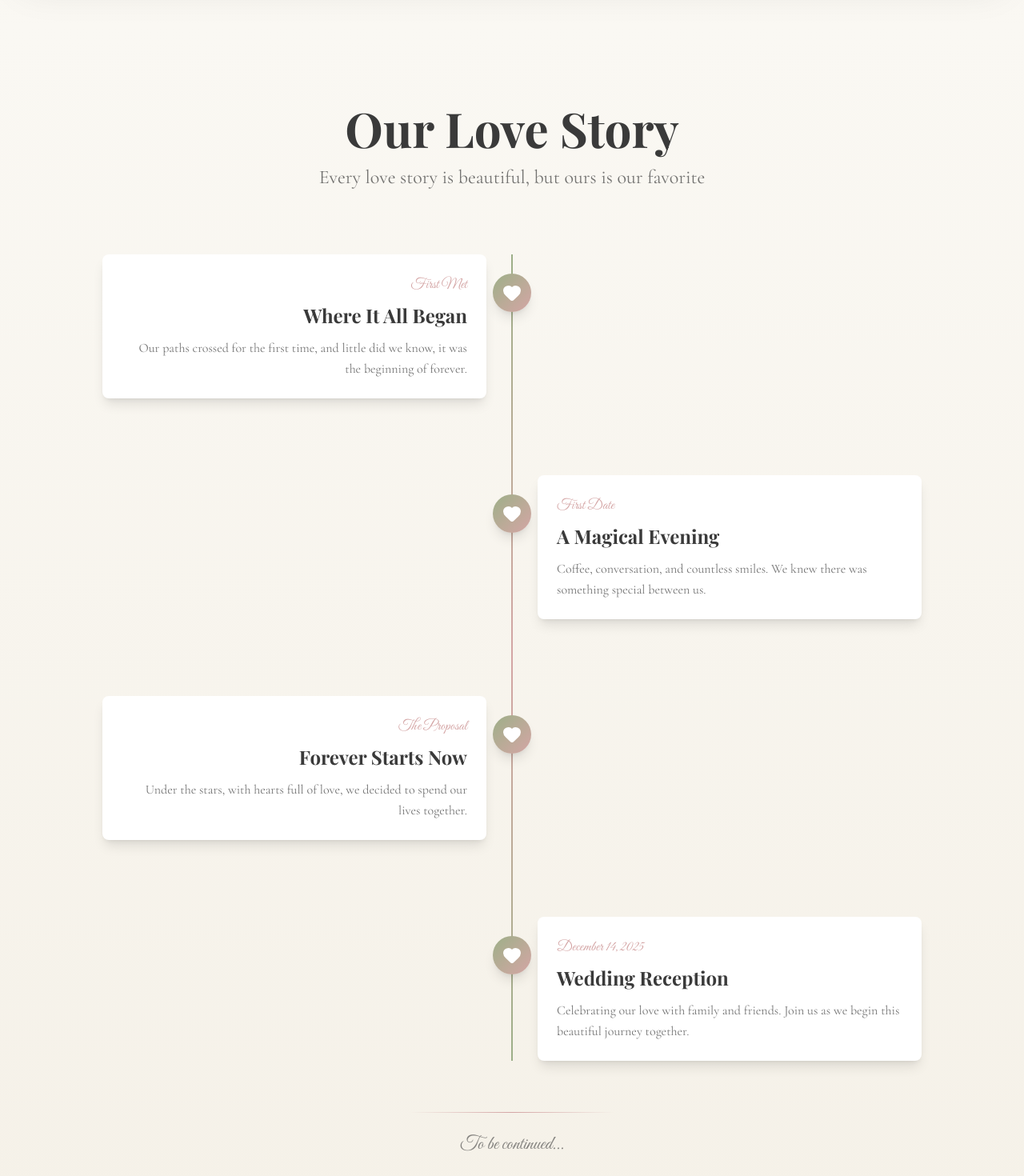
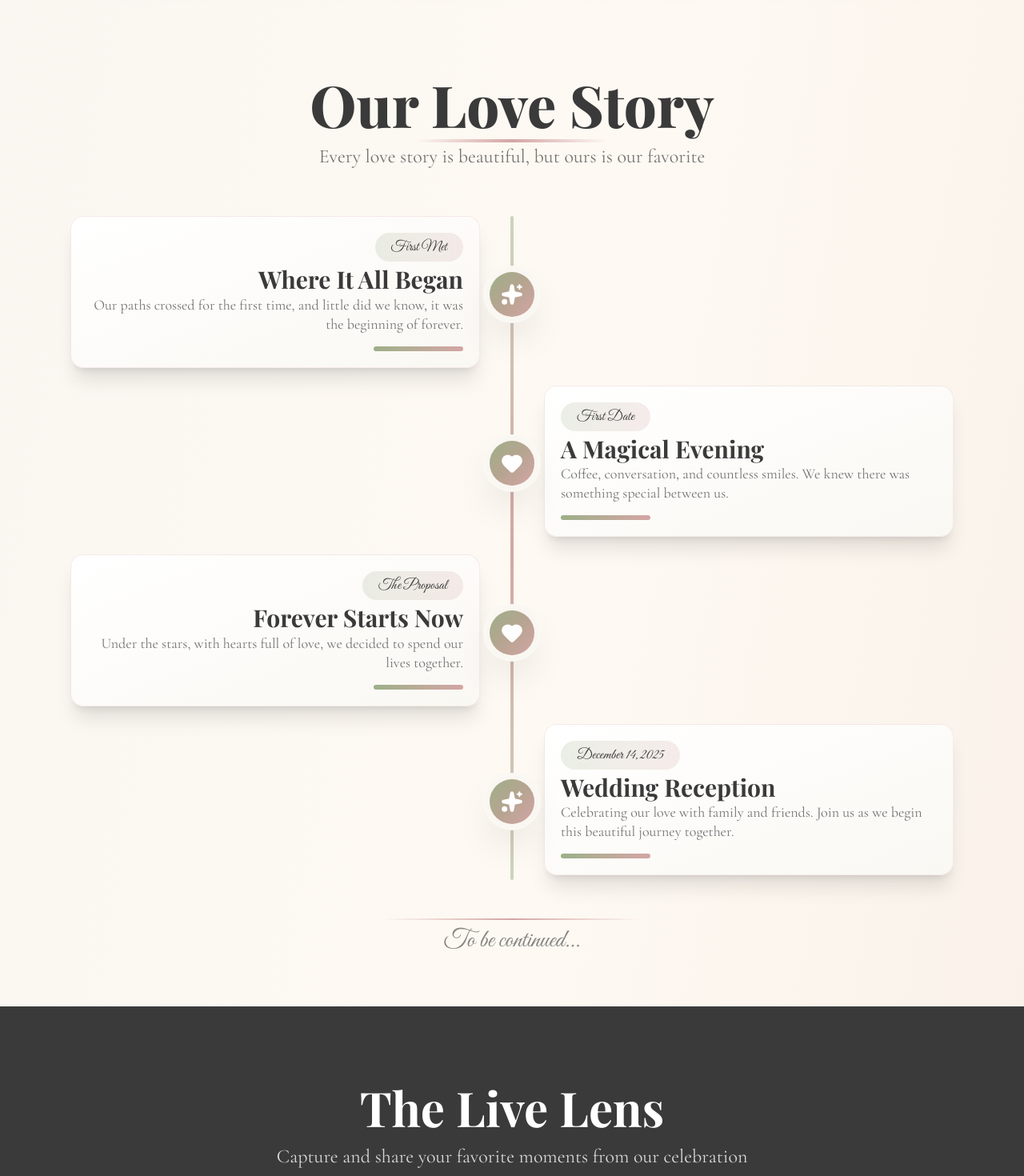
Before and after one commit to MuktadulIslam/forever-begins, a Next.js app: page / in a window 1280 px wide. Shown: the part 2180-3650 px from the top of the page at 80% size. Built offline with nearby package versions, Linux system fonts and the light colour scheme.

Commit message:
Fact: complete the LoveStoryTimeline

```diff
--- a/src/components/EventDetails.tsx
+++ b/src/components/EventDetails.tsx
@@ -29,7 +29,7 @@ export default function EventDetails() {
     };
 
     return (
-        <section className="relative w-full overflow-hidden bg-linear-to-b from-[#faf8f3] via-[#f5f2ea] to-[#faf8f3] px-4 py-6 smLpy-10 md:py-16">
+        <section className="relative w-full px-4 py-6 smLpy-10 md:py-16">
 
             <div ref={ref} className="relative mx-auto max-w-7xl">
                 {/* Elegant Header */}
@@ -42,9 +42,10 @@ export default function EventDetails() {
                     <h2 className="font-playfair md:mb-2 text-3xl sm:text-4xl md:text-5xl lg:text-7xl font-extrabold text-[#3a3a3a]">
                         Celebration Details {/* When & Where */}
                     </h2>
-                    <p className="font-cormorant font-semibold mx-auto max-w-2xl text-base  sm:text-lg lg:text-3xl text-[#3a3a3a]/80">
-                        We can't wait to celebrate this special day with you
-                    </p>
+                    <div className="mx-auto h-0.5 lg:h-1 w-40 sm:w-48 lg:w-60 bg-linear-to-r from-transparent via-[#d4a5a5] to-transparent sm:mb-1 lg:mb-2 rounded-full" />
+                    <p className="font-cormorant text-lg sm:text-xl lg:text-2xl text-[#3a3a3a]/70 max-w-2xl mx-auto leading-5">
+						We can't wait to celebrate this special day with you
+					</p>
                 </motion.div>
 
                 {/* Enhanced Main Card */}
@@ -52,11 +53,11 @@ export default function EventDetails() {
                     variants={containerVariants}
                     initial="hidden"
                     animate={isInView ? "visible" : "hidden"}
-                    className="relative overflow-hidden rounded-2xl bg-white shadow-2xl shadow-black/10"
+                    className="relative rounded-2xl bg-white shadow-xl shadow-black/10"
                 >
                     {/* Decorative corner accents */}
-                    <div className="pointer-events-none absolute left-0 top-0 h-32 w-32 bg-linear-to-br from-[#9caf88]/10 to-transparent" />
-                    <div className="pointer-events-none absolute bottom-0 right-0 h-32 w-32 bg-linear-to-tl from-[#d4a5a5]/10 to-transparent" />
+                    <div className="pointer-events-none absolute left-0 top-0 h-32 w-32 bg-linear-to-br rounded-tl-2xl from-[#9caf88]/10 to-transparent" />
+                    <div className="pointer-events-none absolute bottom-0 right-0 h-32 w-32 bg-linear-to-tl rounded-br-2xl from-[#d4a5a5]/10 to-transparent" />
 
                     <div className="grid gap-0 lg:grid-cols-5">
                         {/* Left Side - Event Info (3 columns) */}
--- a/src/components/LoveStoryTimeline.tsx
+++ b/src/components/LoveStoryTimeline.tsx
@@ -3,72 +3,221 @@
 import { motion } from 'framer-motion';
 import { useInView } from 'framer-motion';
 import { useRef } from 'react';
-import { Heart } from 'lucide-react';
+import { Heart, Sparkles } from 'lucide-react';
 
 interface TimelineEvent {
 	date: string;
 	title: string;
 	description: string;
+	icon?: 'heart' | 'sparkles';
 }
 
 const timelineEvents: TimelineEvent[] = [
 	{
 		date: "First Met",
 		title: "Where It All Began",
-    description: "Our paths crossed for the first time, and little did we know, it was the beginning of forever."
+		description: "Our paths crossed for the first time, and little did we know, it was the beginning of forever.",
+		icon: 'sparkles'
 	},
 	{
 		date: "First Date",
 		title: "A Magical Evening",
-    description: "Coffee, conversation, and countless smiles. We knew there was something special between us."
+		description: "Coffee, conversation, and countless smiles. We knew there was something special between us.",
+		icon: 'heart'
 	},
 	{
 		date: "The Proposal",
 		title: "Forever Starts Now",
-    description: "Under the stars, with hearts full of love, we decided to spend our lives together."
+		description: "Under the stars, with hearts full of love, we decided to spend our lives together.",
+		icon: 'heart'
 	},
 	{
 		date: "December 14, 2025",
 		title: "Wedding Reception",
-    description: "Celebrating our love with family and friends. Join us as we begin this beautiful journey together."
+		description: "Celebrating our love with family and friends. Join us as we begin this beautiful journey together.",
+		icon: 'sparkles'
 	}
 ];
 
 function TimelineItem({ event, index }: { event: TimelineEvent; index: number }) {
 	const ref = useRef(null);
-  const isInView = useInView(ref, { once: true, margin: "-50px" });
-  const isLeft = index % 2 === 0;
+	const isInView = useInView(ref, { once: true, margin: "-20px" });
+	const isEven = index % 2 === 0;
+
+	const cardVariants = {
+		hidden: { opacity: 0, y: 50, scale: 0.95 },
+		visible: {
+			opacity: 1,
+			y: 0,
+			scale: 1,
+			transition: {
+				duration: 0.6,
+				ease: [0.25, 0.46, 0.45, 0.94] as const,
+				delay: index * 0.15
+			}
+		}
+	};
+
+	const iconVariants = {
+		hidden: { scale: 0, rotate: -180 },
+		visible: {
+			scale: 1,
+			rotate: 0,
+			transition: {
+				type: "spring" as const,
+				stiffness: 200,
+				damping: 15,
+				delay: index * 0.15 + 0.3
+			}
+		}
+	};
+
+	const Icon = event.icon === 'sparkles' ? Sparkles : Heart;
 
 	return (
 		<div ref={ref} className="relative">
-      <div className={`grid gap-8 md:grid-cols-2 md:gap-16 ${isLeft ? '' : 'md:grid-flow-dense'}`}>
+			{/* Mobile & Tablet Layout */}
+			<div className="lg:hidden">
+				<div className="flex gap-3 sm:gap-4">
+					{/* Left Timeline */}
+					<div className="flex flex-col items-center">
+						{/* Icon Circle */}
+						<div className="relative z-10 flex h-10 w-10 sm:h-12 sm:w-12 shrink-0 items-center justify-center rounded-full bg-linear-to-br from-[#9caf88] via-[#b5a491] to-[#d4a5a5] shadow-2xl ring-8 ring-[#faf8f3]">
+							<Icon className="h-5 w-5 sm:h-6 sm:w-6 text-white" fill="currentColor" />
+
+							{/* Pulsing effect */}
+							<motion.div
+								animate={{
+									scale: [1, 1.2, 1],
+									opacity: [0.5, 0, 0.5]
+								}}
+								transition={{
+									duration: 2,
+									repeat: Infinity,
+									ease: "easeInOut"
+								}}
+								className="absolute inset-0 rounded-full bg-[#d4a5a5]"
+							/>
+						</div>
+
+						{/* Connecting Line */}
+						{index < timelineEvents.length - 1 && (
+							<motion.div
+								initial={{ scaleY: 0 }}
+								animate={isInView ? { scaleY: 1 } : { scaleY: 0 }}
+								transition={{ duration: 0.6, delay: index * 0.15 + 0.4 }}
+								className="h-full w-0.5 flex-1 origin-top bg-linear-to-b from-[#d4a5a5] via-[#b5a491] to-[#9caf88] mt-2"
+								style={{ minHeight: '60px' }}
+							/>
+						)}
+					</div>
+
+					{/* Content Card */}
+					<motion.div
+						variants={cardVariants}
+						initial="hidden"
+						animate={isInView ? "visible" : "hidden"}
+						whileHover={{ scale: 1.02, y: -4 }}
+						whileTap={{ scale: 0.98 }}
+						className="group flex-1 mb-4 sm:mb-6 md::mb-10"
+					>
+						<div className="relative overflow-hidden rounded-2xl bg-linear-to-br from-white to-[#faf8f3] p-4 shadow-xl hover:shadow-2xl transition-shadow duration-300 border border-[#d4a5a5]/20">
+							{/* Decorative gradient overlay */}
+							<div className="absolute top-0 right-0 w-32 h-32 bg-linear-to-br from-[#d4a5a5]/10 to-transparent rounded-full blur-2xl -mr-16 -mt-16" />
+
+							{/* Date Badge */}
+							<div className="relative mb-1 inline-block">
+								<div className="rounded-full bg-linear-to-r from-[#9caf88]/20 to-[#d4a5a5]/20 px-4 py-0.5 backdrop-blur-sm">
+									<p className="font-script text-sm sm:text-base text-[#3a3a3a] font-medium">
+										{event.date}
+									</p>
+								</div>
+							</div>
+
+							{/* Title */}
+							<h3 className="font-playfair relative text-xl sm:text-2xl font-bold text-[#3a3a3a] leading-tight">
+								{event.title}
+							</h3>
+
+							{/* Description */}
+							<p className="font-cormorant relative text-base sm:text-lg leading-relaxed text-[#3a3a3a]/70">
+								{event.description}
+							</p>
+
+							{/* Decorative bottom accent */}
+							<div className="mt-4 h-1 w-24 rounded-full bg-linear-to-r from-[#9caf88] to-[#d4a5a5]" />
+
+							{/* Corner decorations */}
+							<div className="absolute bottom-3 right-3 md:bottom-4 md:right-4 h-5 w-5 md:h-8 md:w-8 border-b-2 border-r-2 border-[#9caf88]/30" />
+						</div>
+					</motion.div>
+				</div>
+			</div>
+
+			{/* Desktop Layout */}
+			<div className="hidden lg:block">
+				<div className={`grid grid-cols-2 gap-20 items-center ${!isEven ? 'direction-rtl' : ''}`}>
 					{/* Content */}
 					<motion.div
-          initial={{ opacity: 0, x: isLeft ? -50 : 50 }}
-          animate={isInView ? { opacity: 1, x: 0 } : { opacity: 0, x: isLeft ? -50 : 50 }}
-          transition={{ duration: 0.6, delay: 0.2 }}
-          className={`${isLeft ? 'md:text-right' : 'md:col-start-2'}`}
+						variants={cardVariants}
+						initial="hidden"
+						animate={isInView ? "visible" : "hidden"}
+						whileHover={{ scale: 1.03, y: -8 }}
+						className={`${isEven ? 'text-right' : 'col-start-2 text-left'} group`}
 					>
-          <div className={`inline-block rounded-lg bg-white p-6 shadow-lg ${isLeft ? 'md:mr-0' : 'md:ml-0'}`}>
-            <p className="font-script mb-2 text-lg text-[#d4a5a5]">{event.date}</p>
-            <h3 className="font-playfair mb-3 text-2xl font-bold text-[#3a3a3a]">{event.title}</h3>
-            <p className="font-cormorant text-base leading-relaxed text-[#3a3a3a]/70">
+						<div className={`inline-block w-full max-w-lg ${isEven ? 'ml-auto' : 'mr-auto'}`}>
+							<div className="relative overflow-hidden rounded-2xl bg-linear-to-br from-white to-[#faf8f3] p-5 shadow-xl hover:shadow-2xl transition-all duration-300 border border-[#d4a5a5]/20">
+								{/* Date Badge */}
+								<div className={`relative mb-1 ${isEven ? 'text-right' : 'text-left'}`}>
+									<div className="inline-block rounded-full bg-linear-to-r from-[#9caf88]/20 to-[#d4a5a5]/20 px-5 py-1 backdrop-blur-sm">
+										<p className="font-script text-lg text-[#3a3a3a] font-medium">
+											{event.date}
+										</p>
+									</div>
+								</div>
+
+								{/* Title */}
+								<h3 className="font-playfair relative text-3xl font-bold text-[#3a3a3a] leading-tight">
+									{event.title}
+								</h3>
+
+								{/* Description */}
+								<p className="font-cormorant relative text-lg leading-6 text-[#3a3a3a]/70 mb-4">
 									{event.description}
 								</p>
+
+								{/* Decorative bottom accent */}
+								<div className={`h-1.5 w-28 rounded-full bg-linear-to-r from-[#9caf88] to-[#d4a5a5] ${isEven ? 'ml-auto' : 'mr-auto'}`} />
+							</div>
 						</div>
 					</motion.div>
 
-        {/* Center Dot */}
+					{/* Center Icon (Desktop) */}
 					<motion.div
-          initial={{ scale: 0 }}
-          animate={isInView ? { scale: 1 } : { scale: 0 }}
-          transition={{ duration: 0.4, delay: 0.4 }}
-          className={`absolute left-1/2 top-6 hidden -translate-x-1/2 md:block ${isLeft ? 'md:col-start-2' : ''}`}
+						variants={iconVariants}
+						initial="hidden"
+						animate={isInView ? "visible" : "hidden"}
+						className={`absolute left-1/2 -translate-x-1/2 z-20 ${isEven ? 'col-start-2' : 'col-start-1'}`}
 					>
-          <div className="flex h-12 w-12 items-center justify-center rounded-full bg-gradient-to-br from-[#9caf88] to-[#d4a5a5] shadow-lg">
-            <Heart className="h-6 w-6 fill-white text-white" />
+						<div className="relative flex h-14 w-14 items-center justify-center rounded-full bg-linear-to-br from-[#9caf88] via-[#b5a491] to-[#d4a5a5] shadow-2xl ring-8 ring-[#faf8f3]">
+							<Icon className="h-7 w-7 text-white" fill="currentColor" />
+
+							{/* Pulsing effect */}
+							<motion.div
+								animate={{
+									scale: [1, 1.2, 1],
+									opacity: [0.5, 0, 0.5]
+								}}
+								transition={{
+									duration: 2,
+									repeat: Infinity,
+									ease: "easeInOut"
+								}}
+								className="absolute inset-0 rounded-full bg-[#d4a5a5]"
+							/>
 						</div>
 					</motion.div>
+				</div>
 			</div>
 		</div>
 	);
@@ -76,33 +225,39 @@ function TimelineItem({ event, index }: { event: TimelineEvent; index: number })
 
 export default function LoveStoryTimeline() {
 	const ref = useRef(null);
-  const isInView = useInView(ref, { once: true, margin: "-100px" });
+	const isInView = useInView(ref, { once: true, margin: "-50px" });
 
 	return (
-    <section className="relative min-h-screen w-full bg-gradient-to-b from-[#faf8f3] to-[#f5f1e8] px-4 py-24">
-      <div ref={ref} className="mx-auto max-w-5xl">
+		<section className="relative min-h-screen w-full overflow-hidden px-4 py-6 lg:py-16">
+
+			<div ref={ref} className="relative mx-auto max-w-6xl">
 				{/* Header */}
 				<motion.div
 					initial={{ opacity: 0, y: 30 }}
 					animate={isInView ? { opacity: 1, y: 0 } : { opacity: 0, y: 30 }}
 					transition={{ duration: 0.8 }}
-          className="mb-20 text-center"
+					className="mb-6 md:mb-8 lg:mb-16 text-center px-4"
 				>
-          <h2 className="font-playfair mb-4 text-4xl font-bold text-[#3a3a3a] sm:text-5xl md:text-6xl">
+					<h2 className="font-playfair mb-1 lg:mb-2 text-3xl sm:text-4xl md:text-5xl lg:text-7xl font-extrabold text-[#3a3a3a]">
                         Our Love Story
                     </h2>
-          <p className="font-cormorant text-xl text-[#3a3a3a]/70 sm:text-2xl">
+
+					<div className="mx-auto h-0.5 lg:h-1 w-40 sm:w-48 lg:w-60 bg-linear-to-r from-transparent via-[#d4a5a5] to-transparent sm:mb-1 lg:mb-2 rounded-full" />
+
+					<p className="font-cormorant text-lg sm:text-xl lg:text-2xl text-[#3a3a3a]/70 max-w-2xl mx-auto leading-5">
 						Every love story is beautiful, but ours is our favorite
 					</p>
 				</motion.div>
 
 				{/* Timeline */}
 				<div className="relative">
-          {/* Vertical Line (Desktop) */}
-          <div className="absolute left-1/2 top-0 hidden h-full w-0.5 -translate-x-1/2 bg-gradient-to-b from-[#9caf88] via-[#d4a5a5] to-[#9caf88] md:block" />
+					{/* Vertical Line (Desktop Only) */}
+					<div className="absolute left-1/2 top-0 hidden lg:block h-full w-1 -translate-x-1/2 bg-linear-to-b from-transparent via-[#d4a5a5] to-transparent rounded-full">
+						<div className="absolute inset-0 bg-linear-to-b from-[#9caf88] via-[#d4a5a5] to-[#9caf88] opacity-50 rounded-full" />
+					</div>
 
 					{/* Timeline Items */}
-          <div className="space-y-16 md:space-y-24">
+					<div className="space-y-0 lg:space-y-4">
 						{timelineEvents.map((event, index) => (
 							<TimelineItem key={index} event={event} index={index} />
 						))}
@@ -111,13 +266,27 @@ export default function LoveStoryTimeline() {
 
 				{/* Decorative End */}
 				<motion.div
-          initial={{ scale: 0 }}
-          animate={isInView ? { scale: 1 } : { scale: 0 }}
-          transition={{ duration: 0.5, delay: 0.8 }}
-          className="mt-16 text-center"
+					initial={{ opacity: 0, scale: 0.8 }}
+					animate={isInView ? { opacity: 1, scale: 1 } : { opacity: 0, scale: 0.8 }}
+					transition={{ duration: 0.6, delay: 0.8 }}
+					className="mt-6 sm:mt-8 lg:mt-12 text-center"
 				>
-          <div className="mx-auto h-px w-64 bg-gradient-to-r from-transparent via-[#d4a5a5] to-transparent" />
-          <p className="font-script mt-6 text-2xl text-[#3a3a3a]/60">To be continued...</p>
+					<div className="mx-auto h-px sm:h-0.5 w-48 sm:w-64 lg:w-80 bg-linear-to-r from-transparent via-[#d4a5a5] to-transparent mb-2" />
+
+					<motion.div
+						animate={{
+							scale: [1, 1.05, 1],
+						}}
+						transition={{
+							duration: 2,
+							repeat: Infinity,
+							ease: "easeInOut"
+						}}
+					>
+						<p className="font-script text-xl sm:text-2xl lg:text-3xl text-[#3a3a3a]/60">
+							To be continued...
+						</p>
+					</motion.div>
 				</motion.div>
 			</div>
 		</section>
```
Lines whose indentation alone changed are shown as unchanged.
